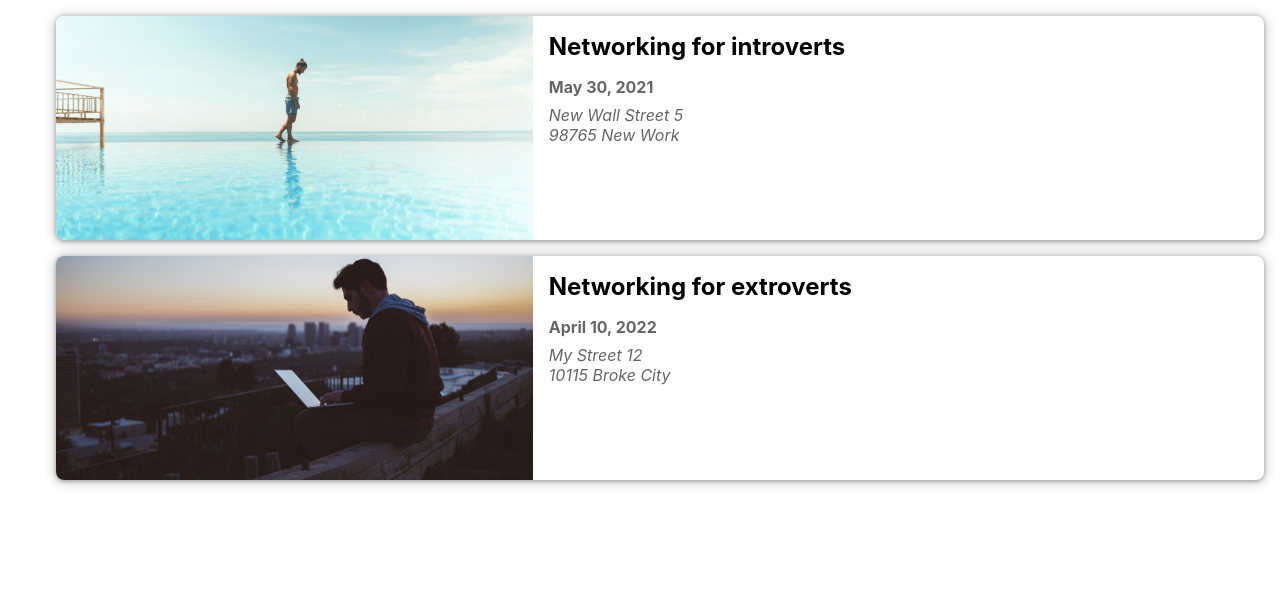
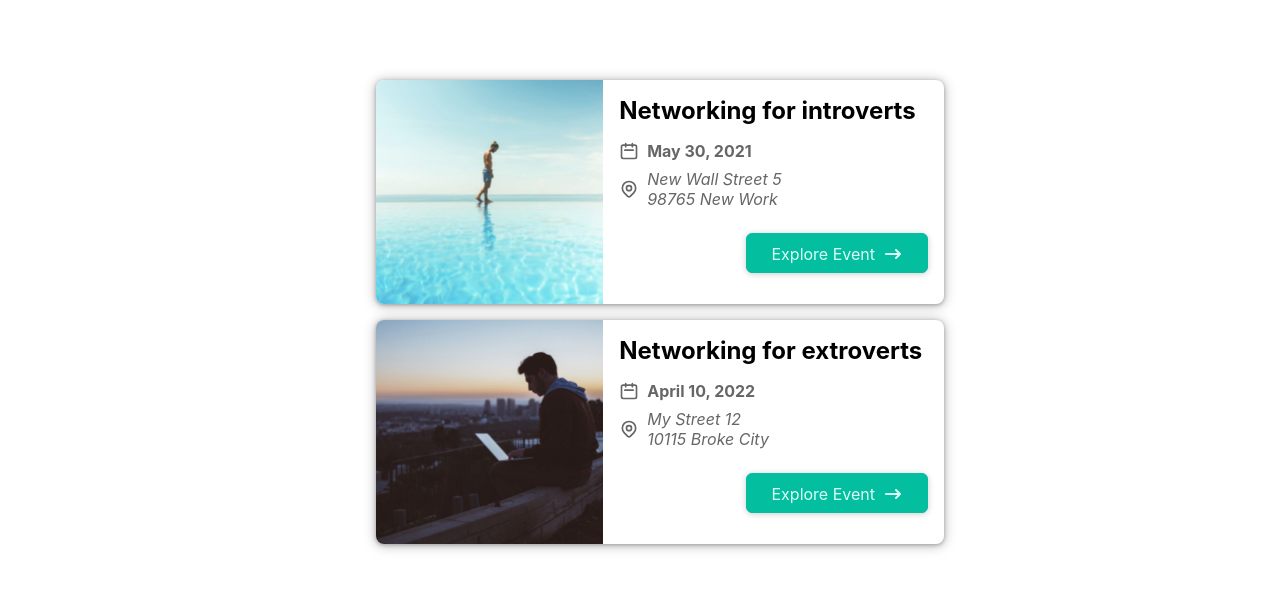
Before and after one commit to envisability/hh-video-conf, a Next.js app in the folder next-video-conf/: page / in a window 1280 px wide. Shown: the top 590 px of the page. Built offline with nearby package versions, Linux system fonts and the light colour scheme.

Commit message:
complete event item design and code

```diff
--- a/next-video-conf/components/events/event-item.js
+++ b/next-video-conf/components/events/event-item.js
@@ -1,5 +1,9 @@
 import React from 'react';
 import classes from "../../styles/event-item.module.css";
+import Button from "../ui/Button";
+import ArrowRightIcon from "../icons/arrow-right-icon";
+import DateIcon from "../icons/date-icon";
+import AddressIcon from "../icons/address-icon";
 
 function EventItem(props) {
     const {title, image, date, location, id} = props;
@@ -18,21 +22,19 @@
                 <div className={classes.summary}>
                     <h2>{title}</h2>
                     <div className={classes.date}>
-                        {/*<DateIcon />*/}
+                        <DateIcon />
                         <time>{humanReadableDate}</time>
                     </div>
                     <div className={classes.address}>
-                        {/*<AddressIcon />*/}
+                        <AddressIcon />
                         <address>{formattedAddress}</address>
                     </div>
                 </div>
                 <div className={classes.actions}>
-            {/*        <Button link={exploreLink}>*/}
-            {/*            <span>Explore Event</span>*/}
-            {/*            <span className={classes.icon}>*/}
-            {/*  <ArrowRightIcon/>*/}
-            {/*</span>*/}
-            {/*        </Button>*/}
+                    <Button link={exploreLink}>
+                        <span>Explore Event</span>
+                        <span className={classes.icon}><ArrowRightIcon/></span>
+                    </Button>
                 </div>
             </div>
         </li>
--- a/next-video-conf/components/events/event-list.js
+++ b/next-video-conf/components/events/event-list.js
@@ -1,11 +1,12 @@
 import React from 'react';
 import EventItem from "./event-item";
+import classes from "../../styles/event-list.module.css"
 
 function EventList(props) {
     const {items} = props;
 
     return (
-        <ul>
+        <ul className={classes.list}>
             {items.map(event =>
                 <EventItem
                     key={event.id}
--- /dev/null
+++ b/next-video-conf/components/icons/address-icon.js
@@ -0,0 +1,25 @@
+function AddressIcon() {
+    return (
+        <svg
+            xmlns='http://www.w3.org/2000/svg'
+            fill='none'
+            viewBox='0 0 24 24'
+            stroke='currentColor'
+        >
+            <path
+                strokeLinecap='round'
+                strokeLinejoin='round'
+                strokeWidth={2}
+                d='M17.657 16.657L13.414 20.9a1.998 1.998 0 01-2.827 0l-4.244-4.243a8 8 0 1111.314 0z'
+            />
+            <path
+                strokeLinecap='round'
+                strokeLinejoin='round'
+                strokeWidth={2}
+                d='M15 11a3 3 0 11-6 0 3 3 0 016 0z'
+            />
+        </svg>
+    );
+}
+
+export default AddressIcon;
--- /dev/null
+++ b/next-video-conf/components/icons/arrow-right-icon.js
@@ -0,0 +1,17 @@
+function ArrowRightIcon() {
+    return (
+        <svg
+            xmlns='http://www.w3.org/2000/svg'
+            viewBox='0 0 20 20'
+            fill='currentColor'
+        >
+            <path
+                fillRule='evenodd'
+                d='M12.293 5.293a1 1 0 011.414 0l4 4a1 1 0 010 1.414l-4 4a1 1 0 01-1.414-1.414L14.586 11H3a1 1 0 110-2h11.586l-2.293-2.293a1 1 0 010-1.414z'
+                clipRule='evenodd'
+            />
+        </svg>
+    );
+}
+
+export default ArrowRightIcon;
--- /dev/null
+++ b/next-video-conf/components/icons/date-icon.js
@@ -0,0 +1,19 @@
+function DateIcon() {
+    return (
+        <svg
+            xmlns='http://www.w3.org/2000/svg'
+            fill='none'
+            viewBox='0 0 24 24'
+            stroke='currentColor'
+        >
+            <path
+                strokeLinecap='round'
+                strokeLinejoin='round'
+                strokeWidth={2}
+                d='M8 7V3m8 4V3m-9 8h10M5 21h14a2 2 0 002-2V7a2 2 0 00-2-2H5a2 2 0 00-2 2v12a2 2 0 002 2z'
+            />
+        </svg>
+    );
+}
+
+export default DateIcon;
--- /dev/null
+++ b/next-video-conf/components/ui/Button.js
@@ -0,0 +1,21 @@
+import React from 'react';
+import Link from 'next/link';
+import classes from '../../styles/ui.module.css'
+
+function Button(props) {
+    if (props.link) {
+        return (
+            <Link href={props.link}>
+                <a className={classes.btn}>{props.children}</a>
+            </Link>
+        );
+    }
+
+    return (
+        <button className={classes.btn} onClick={props.onClick}>
+            {props.children}
+        </button>
+    );
+}
+
+export default Button;
--- /dev/null
+++ b/next-video-conf/styles/event-list.module.css
@@ -0,0 +1,5 @@
+.list {
+    width: 90%;
+    max-width: 40rem;
+    margin: 5rem auto;
+}
--- /dev/null
+++ b/next-video-conf/styles/ui.module.css
@@ -0,0 +1,32 @@
+
+.btn {
+    text-decoration: none;
+    cursor: pointer;
+    font: inherit;
+    background-color: #03be9f;
+    border: 1px solid #03be9f;
+    border-radius: 6px;
+    color: #dafff7;
+    padding: 0.5rem 1.5rem;
+    text-align: center;
+    box-shadow: 0 1px 6px rgba(0, 0, 0, 0.2);
+}
+
+.btn:hover,
+.btn:active {
+    background-color: #02afa1;
+    border-color: #02afa1;
+}
+
+.alert {
+    margin: 1rem auto;
+    padding: 1rem 2rem;
+    width: 90%;
+    max-width: 40rem;
+    background-color: #d5bdfc;
+    color: #38028d;
+    font-weight: bold;
+    font-size: 1.5rem;
+    text-align: center;
+    border-radius: 6px;
+}
```
